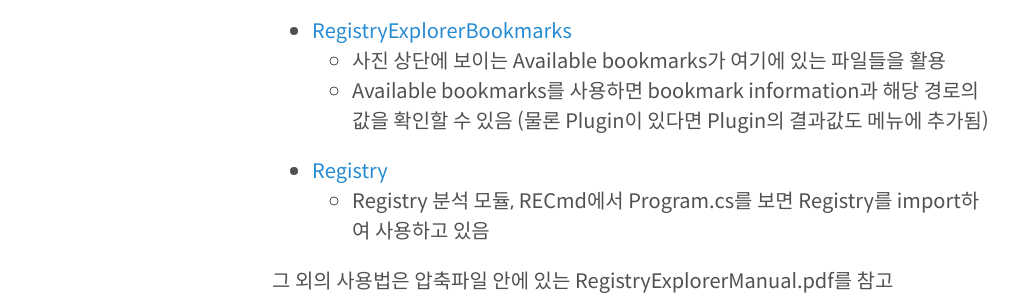
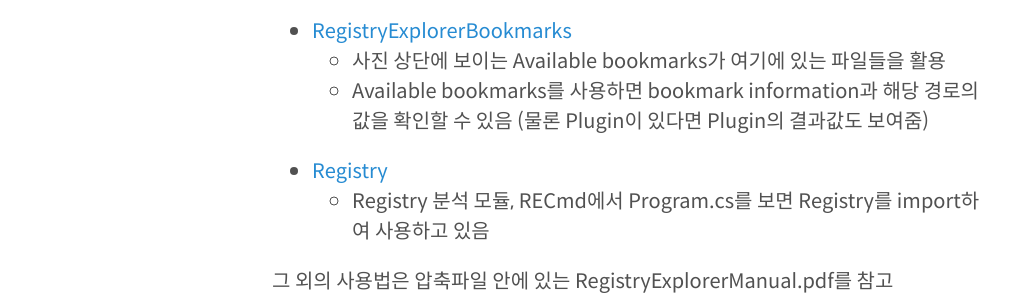
Before and after one commit to hyuunnn/hyuunnn.github.io, a Jekyll site: the page built from _posts/2021-01-21-EZ-tools.md, in a window 1280 px wide. Shown: the part 970-1270 px from the top of the page, without its empty margins (8-1031 px from the left). Built offline with Jekyll 4.4.1, drawn with Linux system fonts in a browser that asks for light colours.

Commit message:
Update 2021-01-21-EZ-tools.md

```diff
--- a/_posts/2021-01-21-EZ-tools.md
+++ b/_posts/2021-01-21-EZ-tools.md
@@ -21,7 +21,7 @@
 
 * <a href="https://github.com/EricZimmerman/RegistryExplorerBookmarks">RegistryExplorerBookmarks</a>
     * 사진 상단에 보이는 Available bookmarks가 여기에 있는 파일들을 활용
-    * Available bookmarks를 사용하면 bookmark information과 해당 경로의 값을 확인할 수 있음 (물론 Plugin이 있다면 Plugin의 결과값도 메뉴에 추가됨)
+    * Available bookmarks를 사용하면 bookmark information과 해당 경로의 값을 확인할 수 있음 (물론 Plugin이 있다면 Plugin의 결과값도 보여줌)
 
 * <a href="https://github.com/EricZimmerman/Registry">Registry</a>
     * Registry 분석 모듈, RECmd에서 Program.cs를 보면 Registry를 import하여 사용하고 있음
```
